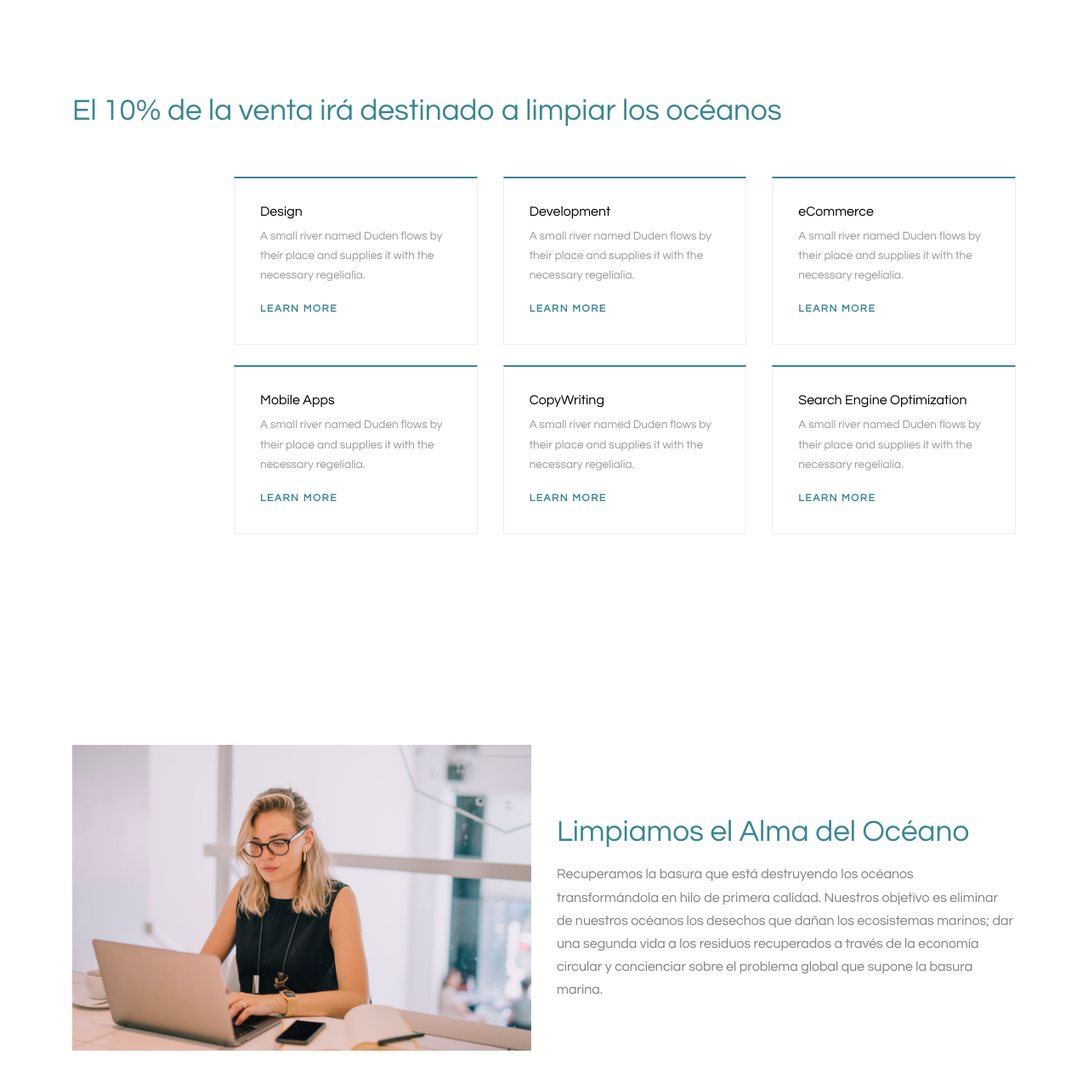
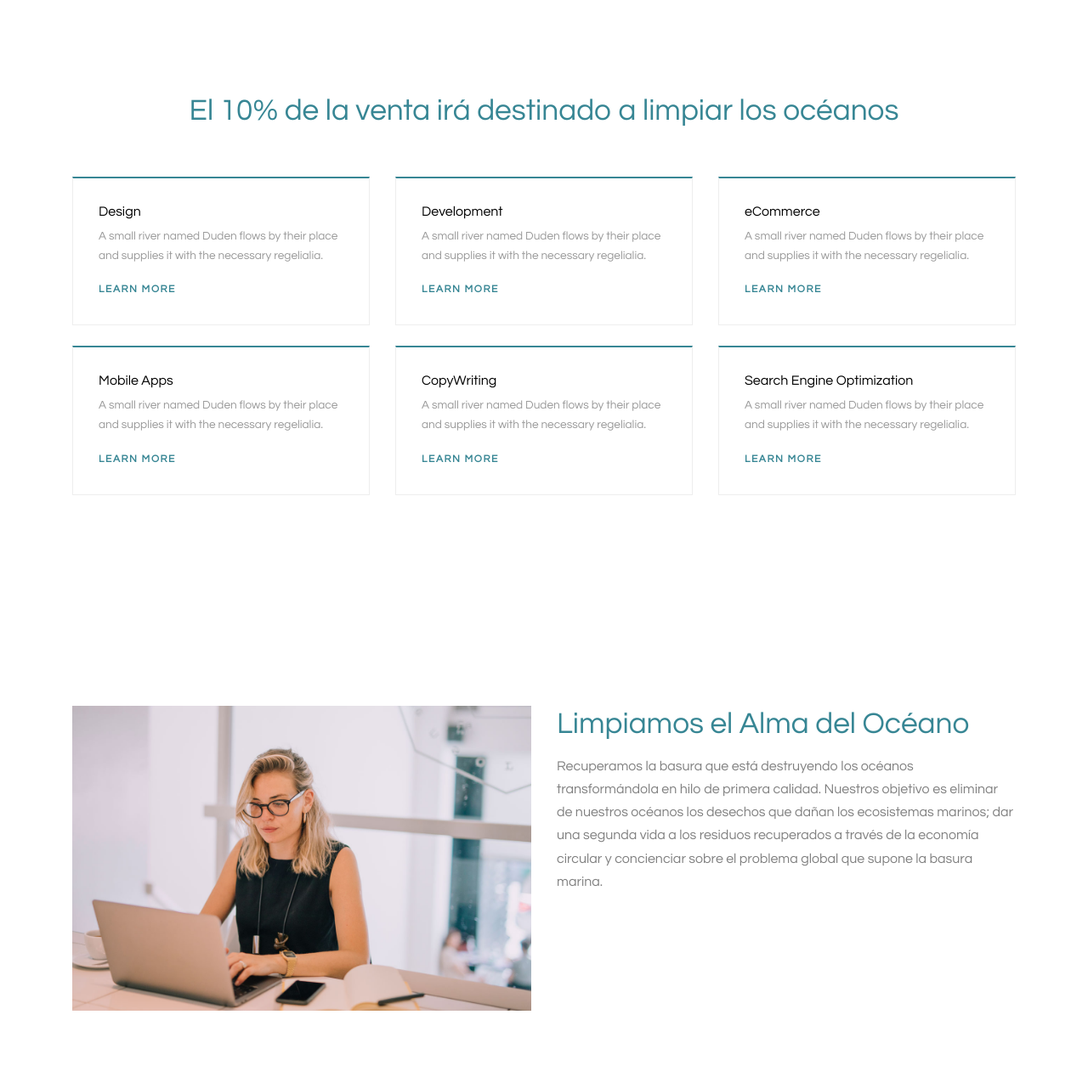
Before and after one commit to Noidat/uniqlowhale, a plain HTML site: page index.html in a window 1280 px wide. Shown: the part 899-2180 px from the top of the page at 85% size. Drawn offline with Linux system fonts and the light colour scheme; files whose address does not match are found by name.

Commit message:
title part 3

```diff
--- a/index.html
+++ b/index.html
@@ -179,12 +179,11 @@ height="0" width="0" style="display:none;visibility:hidden"></iframe></noscript>
       <div class="container">
         <div class="row mb-5">
           <div class="col-lg-12 section-title">
-
-            <h2 class="title text-primary">El 10% de la venta irá destinado a limpiar los océanos</h2>
+            <h2 class="title text-primary text-center">El 10% de la venta irá destinado a limpiar los océanos</h2>
           </div>
         </div>
         <div class="row">
-          <div class="col-lg-10 ml-auto">
+          <div class="col-lg-12 ml-auto">
             <div class="row">
               <div class="col-md-6 col-lg-4 mb-4 mb-lg-4">
                 <div class="service h-100">
@@ -237,20 +236,14 @@ height="0" width="0" style="display:none;visibility:hidden"></iframe></noscript>
 
     <div class="site-section" id="nuestro-proposito-section">
       <div class="container">
-        <div class="row align-items-center">
+        <div class="row">
           <div class="col-lg-6 mb-5">
             <img src="images/glint_about_1.jpg" alt="Free Website Template by Free-Template.co" class="img-fluid">
           </div>
-          <div class="col-lg-6 ml-auto section-title">
-
+          <div class="col-lg-6 mr-auto section-title">
             <h2 class="title text-primary mb-3">Limpiamos el Alma del Océano</h2>
-            <p class="mb-4">Recuperamos la basura que está destruyendo los océanos transformándola en hilo de primera calidad.
-Nuestros objetivo es eliminar de nuestros océanos los desechos que dañan los ecosistemas marinos; dar una segunda vida a los residuos recuperados a través de la economía circular y concienciar sobre el problema global que supone la basura marina.
-</p>
-
-
-
-
+            <p class="mb-4">Recuperamos la basura que está destruyendo los océanos transformándola en hilo de primera calidad. Nuestros objetivo es eliminar de nuestros océanos los desechos que dañan los ecosistemas marinos; dar una segunda vida a los residuos recuperados a través de la economía circular y concienciar sobre el problema global que supone la basura marina.
+            </p>
           </div>
         </div>
       </div>
@@ -271,7 +264,7 @@ Nuestros objetivo es eliminar de nuestros océanos los desechos que dañan los e
           <div class="item web col-6 col-sm-6 col-md-6 col-lg-4 col-xl-4 mb-4">
             <a href="images/sq_img_1.jpg" class="item-wrap" data-fancybox="gal">
               <span class="icon-search2"></span>
-              <img class="img-fluid" src="images/sq_img_1.jpg">
+              <img class="img-fluid" src="images/sq_img_1.jpg" alt="hola">
             </a>
           </div>
           <div class="item web col-6 col-sm-6 col-md-6 col-lg-4 col-xl-4 mb-4">
```
